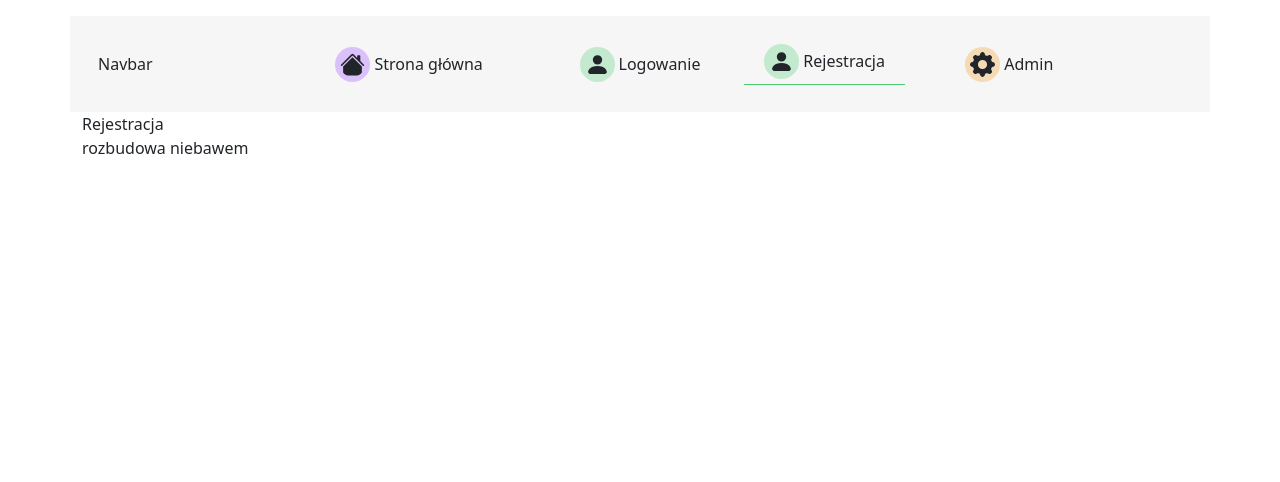
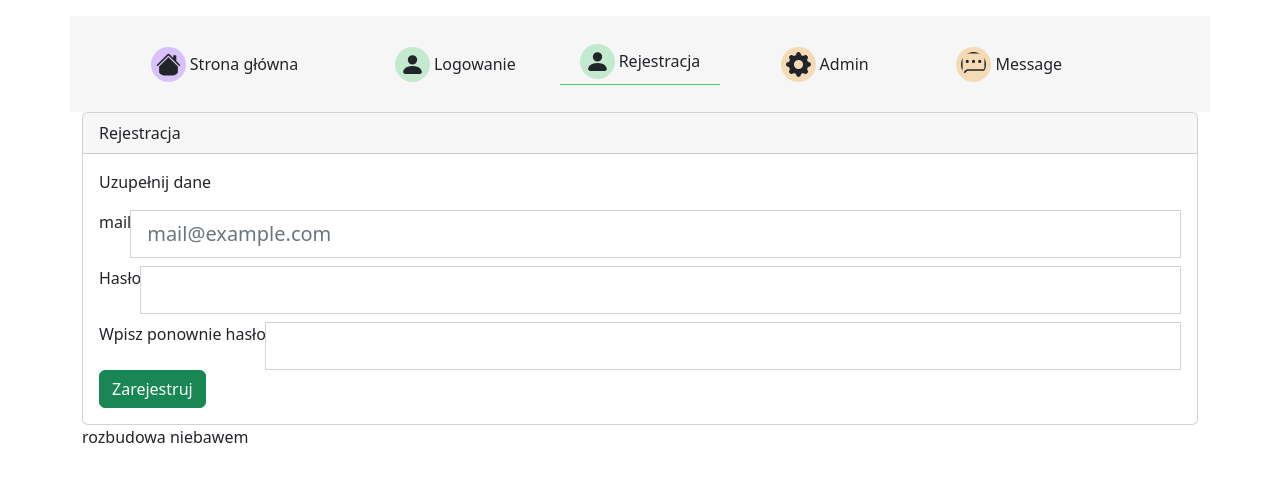
Before and after one commit to DulkowskiM/forum-frontend, a React (Create React App) app: page /register in a window 1280 px wide. Shown: the top 482 px of the page. Built offline with nearby package versions, Linux system fonts and the light colour scheme.

Commit message:
formularze

```diff
--- a/src/App.js
+++ b/src/App.js
@@ -8,15 +8,17 @@ import Layout from './components/Layout/Layout';
 import Menu from './components/Layout/Menu/Menu';
 import Footer from './components/Layout/Footer/Footer';
 import { BrowserRouter as Router, Route, Routes } from 'react-router-dom';
+import Message from './pages/message/Message';
 function App() {
   const menu = <Menu />;
 
   const content = (
     <Routes>
-      <Route path='/' element={<Home />} />
-      <Route path='/login' element={<Login />} />
-      <Route path='/register' element={<Register />} />
-      <Route path='/admin' element={<Admin />} />
+      <Route path="/" element={<Home />} />
+      <Route path="/login" element={<Login />} />
+      <Route path="/register" element={<Register />} />
+      <Route path="/admin" element={<Admin />} />
+      <Route path="/message" element={<Message />} />
     </Routes>
   );
   const footer = <Footer />;
--- a/src/components/Layout/Menu/Icons.js
+++ b/src/components/Layout/Menu/Icons.js
@@ -1,39 +1,53 @@
 export const homeIcon = (
   <svg
-    xmlns='http://www.w3.org/2000/svg'
-    width='27'
-    height='27'
-    fill='currentColor'
+    xmlns="http://www.w3.org/2000/svg"
+    width="27"
+    height="27"
+    fill="currentColor"
     className={`bi bi-house-fill`}
-    viewBox='0 0 16 16'
+    viewBox="0 0 16 16"
   >
-    <path d='M8.707 1.5a1 1 0 0 0-1.414 0L.646 8.146a.5.5 0 0 0 .708.708L8 2.207l6.646 6.647a.5.5 0 0 0 .708-.708L13 5.793V2.5a.5.5 0 0 0-.5-.5h-1a.5.5 0 0 0-.5.5v1.293L8.707 1.5Z' />
-    <path d='m8 3.293 6 6V13.5a1.5 1.5 0 0 1-1.5 1.5h-9A1.5 1.5 0 0 1 2 13.5V9.293l6-6Z' />
+    <path d="M8.707 1.5a1 1 0 0 0-1.414 0L.646 8.146a.5.5 0 0 0 .708.708L8 2.207l6.646 6.647a.5.5 0 0 0 .708-.708L13 5.793V2.5a.5.5 0 0 0-.5-.5h-1a.5.5 0 0 0-.5.5v1.293L8.707 1.5Z" />
+    <path d="m8 3.293 6 6V13.5a1.5 1.5 0 0 1-1.5 1.5h-9A1.5 1.5 0 0 1 2 13.5V9.293l6-6Z" />
   </svg>
 );
 
 export const contractorsIcon = (
   <svg
-    xmlns='http://www.w3.org/2000/svg'
-    width='27'
-    height='27'
-    fill='currentColor'
-    className='bi bi-person-fill'
-    viewBox='0 0 16 16'
+    xmlns="http://www.w3.org/2000/svg"
+    width="27"
+    height="27"
+    fill="currentColor"
+    className="bi bi-person-fill"
+    viewBox="0 0 16 16"
   >
-    <path d='M3 14s-1 0-1-1 1-4 6-4 6 3 6 4-1 1-1 1H3Zm5-6a3 3 0 1 0 0-6 3 3 0 0 0 0 6Z' />
+    <path d="M3 14s-1 0-1-1 1-4 6-4 6 3 6 4-1 1-1 1H3Zm5-6a3 3 0 1 0 0-6 3 3 0 0 0 0 6Z" />
   </svg>
 );
 
 export const settingsIcon = (
   <svg
-    xmlns='http://www.w3.org/2000/svg'
-    width='27'
-    height='27'
-    fill='currentColor'
-    className='bi bi-gear-fill'
-    viewBox='0 0 16 16'
+    xmlns="http://www.w3.org/2000/svg"
+    width="27"
+    height="27"
+    fill="currentColor"
+    className="bi bi-gear-fill"
+    viewBox="0 0 16 16"
   >
-    <path d='M9.405 1.05c-.413-1.4-2.397-1.4-2.81 0l-.1.34a1.464 1.464 0 0 1-2.105.872l-.31-.17c-1.283-.698-2.686.705-1.987 1.987l.169.311c.446.82.023 1.841-.872 2.105l-.34.1c-1.4.413-1.4 2.397 0 2.81l.34.1a1.464 1.464 0 0 1 .872 2.105l-.17.31c-.698 1.283.705 2.686 1.987 1.987l.311-.169a1.464 1.464 0 0 1 2.105.872l.1.34c.413 1.4 2.397 1.4 2.81 0l.1-.34a1.464 1.464 0 0 1 2.105-.872l.31.17c1.283.698 2.686-.705 1.987-1.987l-.169-.311a1.464 1.464 0 0 1 .872-2.105l.34-.1c1.4-.413 1.4-2.397 0-2.81l-.34-.1a1.464 1.464 0 0 1-.872-2.105l.17-.31c.698-1.283-.705-2.686-1.987-1.987l-.311.169a1.464 1.464 0 0 1-2.105-.872l-.1-.34zM8 10.93a2.929 2.929 0 1 1 0-5.86 2.929 2.929 0 0 1 0 5.858z' />
+    <path d="M9.405 1.05c-.413-1.4-2.397-1.4-2.81 0l-.1.34a1.464 1.464 0 0 1-2.105.872l-.31-.17c-1.283-.698-2.686.705-1.987 1.987l.169.311c.446.82.023 1.841-.872 2.105l-.34.1c-1.4.413-1.4 2.397 0 2.81l.34.1a1.464 1.464 0 0 1 .872 2.105l-.17.31c-.698 1.283.705 2.686 1.987 1.987l.311-.169a1.464 1.464 0 0 1 2.105.872l.1.34c.413 1.4 2.397 1.4 2.81 0l.1-.34a1.464 1.464 0 0 1 2.105-.872l.31.17c1.283.698 2.686-.705 1.987-1.987l-.169-.311a1.464 1.464 0 0 1 .872-2.105l.34-.1c1.4-.413 1.4-2.397 0-2.81l-.34-.1a1.464 1.464 0 0 1-.872-2.105l.17-.31c.698-1.283-.705-2.686-1.987-1.987l-.311.169a1.464 1.464 0 0 1-2.105-.872l-.1-.34zM8 10.93a2.929 2.929 0 1 1 0-5.86 2.929 2.929 0 0 1 0 5.858z" />
   </svg>
 );
+
+export const messageIcon = (
+  <svg
+    xmlns="http://www.w3.org/2000/svg"
+    width="27"
+    height="27"
+    fill="currentColor"
+    class="bi bi-chat-left-dots"
+    viewBox="0 0 16 16"
+  >
+    <path d="M14 1a1 1 0 0 1 1 1v8a1 1 0 0 1-1 1H4.414A2 2 0 0 0 3 11.586l-2 2V2a1 1 0 0 1 1-1h12zM2 0a2 2 0 0 0-2 2v12.793a.5.5 0 0 0 .854.353l2.853-2.853A1 1 0 0 1 4.414 12H14a2 2 0 0 0 2-2V2a2 2 0 0 0-2-2H2z" />
+    <path d="M5 6a1 1 0 1 1-2 0 1 1 0 0 1 2 0zm4 0a1 1 0 1 1-2 0 1 1 0 0 1 2 0zm4 0a1 1 0 1 1-2 0 1 1 0 0 1 2 0z" />
+  </svg>
+);
--- a/src/components/Layout/Menu/Menu.js
+++ b/src/components/Layout/Menu/Menu.js
@@ -1,31 +1,35 @@
 import styles from './Menu.module.css';
 import MenuLink from './MenuLink/MenuLink';
-import { homeIcon, contractorsIcon, settingsIcon } from './Icons';
+import { homeIcon, contractorsIcon, settingsIcon, messageIcon } from './Icons';
 
 export default function Menu() {
   return (
     <div
       className={`d-none d-md-flex row ps-3 pe-3 ${styles.main} align-items-center`}
     >
-      <div className='col-4 col-lg-2'>Navbar</div>
-      <div className='col-4 col-lg-3'>
-        <MenuLink color='#9747FF' label='Strona główna' to='/'>
+      <div className="col-4 col-lg-3">
+        <MenuLink color="#9747FF" label="Strona główna" to="/">
           {homeIcon}
         </MenuLink>
       </div>
-      <div className='col-4 col-lg-2'>
-        <MenuLink color='#4ECB71' label='Logowanie' to='/login'>
+      <div className="col-4 col-lg-2">
+        <MenuLink color="#4ECB71" label="Logowanie" to="/login">
           {contractorsIcon}
         </MenuLink>
       </div>
-      <div className='col-4 col-lg-2'>
-        <MenuLink color='#4ECB71' label='Rejestracja' to='/register'>
+      <div className="col-4 col-lg-2">
+        <MenuLink color="#4ECB71" label="Rejestracja" to="/register">
           {contractorsIcon}
         </MenuLink>
       </div>
-      <div className='d-none d-lg-block col-3 col-lg-2'>
-        <MenuLink color='#EE9C22' label='Admin' to='/admin'>
+      <div className="d-none d-lg-block col-3 col-lg-2">
+        <MenuLink color="#EE9C22" label="Admin" to="/admin">
           {settingsIcon}
+        </MenuLink>
+      </div>
+      <div className="d-none d-lg-block col-3 col-lg-2">
+        <MenuLink color="#EE9C22" label="Message" to="/message">
+          {messageIcon}
         </MenuLink>
       </div>
     </div>
--- /dev/null
+++ b/src/components/UI/form/InputEmail.js
@@ -0,0 +1,26 @@
+import React, { useId } from 'react';
+
+function InputEmail(props) {
+  const id = useId();
+  const className = props.className;
+  return (
+    <div className={`input-group input-group-lg ${className}`}>
+      {props.label ? <label>{props.label}</label> : null}
+      <input
+        type="email"
+        className={`form-control ${
+          props.error && props.showError ? 'is-invalid' : ''
+        } ${!props.error && props.value !== '' ? 'is-valid' : ''}`}
+        aria-label={`email-input-${id}`}
+        aria-describedby={`email-input-${id}`}
+        placeholder={props.placeHolder}
+        value={props.value}
+        autoComplete="email"
+        onChange={(e) => props.onChange(e.target.value)}
+      />
+      <div className="invalid-feedback">{props.error}</div>
+    </div>
+  );
+}
+
+export default InputEmail;
--- /dev/null
+++ b/src/components/UI/form/InputPassword.js
@@ -0,0 +1,26 @@
+import React, { useId } from 'react';
+export default function InputPassword(props) {
+  const id = useId();
+
+  const className = props.className || 'mt-2';
+
+  return (
+    <div className={`input-group input-group-lg ${className}`}>
+      {props.label ? <label>{props.label}</label> : null}
+      <input
+        type="password"
+        className={`form-control ${
+          props.error && props.showError ? 'is-invalid' : ''
+        } ${!props.error && props.value !== '' ? 'is-valid' : ''}`}
+        aria-label={`password-input-${id}`}
+        aria-describedby={`password-input-${id}`}
+        value={props.value}
+        autoComplete="new-password"
+        onChange={(e) => props.onChange(e.target.value)}
+      />
+      <div className="invalid-feedback">{props.error}</div>
+    </div>
+  );
+}
+
+///edit
--- a/src/pages/login/Login.js
+++ b/src/pages/login/Login.js
@@ -1,7 +1,78 @@
-import React from 'react'
+import React, { useState } from 'react';
+import InputEmail from '../../components/UI/form/InputEmail';
+import InputPassword from '../../components/UI/form/InputPassword';
+export default function Login(props) {
+  const [loading, setLoading] = useState(false);
+  const [form, setForm] = useState({
+    nick: {
+      value: '',
+      error: '',
+      showError: false,
+      rules: ['requierd', { rule: 'nick' }],
+    },
+    email: {
+      value: '',
+      error: '',
+      showError: false,
+      rules: ['requierd', { rule: 'email' }],
+    },
+    password: {
+      value: '',
+      error: '',
+      showError: false,
+      rules: ['requierd', { rule: 'password' }],
+    },
+  });
+  const submit = (e) => {
+    e.preventDefault();
+    setLoading(true);
 
-export default function Login() {
+    setTimeout(() => {
+      setLoading(false);
+    }, 500);
+  };
+
+  const changeHandler = (value, fieldName) => {
+    // const error = validate(form[fieldName].rules, value);
+
+    setForm({
+      ...form,
+      [fieldName]: {
+        ...form[fieldName],
+        value,
+        showError: true,
+        error: '',
+      },
+    });
+  };
+
   return (
-    <div>Logowanie</div>
-  )
+    <div className="card">
+      <div className="card-header">Rejestracja</div>
+      <div className="card-body">
+        <p className="text">Uzupełnij dane</p>
+
+        <form onSubmit={submit}>
+          <InputEmail
+            label="mail"
+            placeHolder="mail@example.com"
+            value={form.email.value}
+            onChange={(value) => changeHandler(value, 'email')}
+            error={form.email.error}
+            showError={form.email.showError}
+          />
+
+          <InputPassword
+            label="Hasło"
+            value={form.password.value}
+            onChange={(value) => changeHandler(value, 'password')}
+            error={form.password.error}
+            showError={form.password.showError}
+          />
+
+          <button className="btn btn-success">Zarejestruj</button>
+        </form>
+      </div>
+    </div>
+  );
 }
--- /dev/null
+++ b/src/pages/message/Message.js
@@ -0,0 +1,5 @@
+import React from 'react';
+
+export default function Message() {
+  return <div>Działam dalej...</div>;
+}
--- a/src/pages/register/Register.js
+++ b/src/pages/register/Register.js
@@ -1,7 +1,85 @@
-import React from 'react'
+import React, { useState } from 'react';
+import InputEmail from '../../components/UI/form/InputEmail';
+import InputPassword from '../../components/UI/form/InputPassword';
+//import LoadingButton from
+export default function Register(props) {
+  const [loading, setLoading] = useState(false);
+  const [form, setForm] = useState({
+    nick: {
+      value: '',
+      error: '',
+      showError: false,
+      rules: ['requierd', { rule: 'nick' }],
+    },
+    email: {
+      value: '',
+      error: '',
+      showError: false,
+      rules: ['requierd', { rule: 'email' }],
+    },
+    password: {
+      value: '',
+      error: '',
+      showError: false,
+      rules: ['requierd', { rule: 'password' }],
+    },
+  });
+  const submit = (e) => {
+    e.preventDefault();
+    setLoading(true);
 
-export default function Register() {
+    setTimeout(() => {
+      setLoading(false);
+    }, 500);
+  };
+
+  const changeHandler = (value, fieldName) => {
+    // const error = validate(form[fieldName].rules, value);
+
+    setForm({
+      ...form,
+      [fieldName]: {
+        ...form[fieldName],
+        value,
+        showError: true,
+        error: '',
+      },
+    });
+  };
+
   return (
-    <div>Rejestracja</div>
-  )
+    <div className="card">
+      <div className="card-header">Rejestracja</div>
+      <div className="card-body">
+        <p className="text">Uzupełnij dane</p>
+
+        <form onSubmit={submit}>
+          <InputEmail
+            label="mail"
+            placeHolder="mail@example.com"
+            value={form.email.value}
+            onChange={(value) => changeHandler(value, 'email')}
+            error={form.email.error}
+            showError={form.email.showError}
+          />
+
+          <InputPassword
+            label="Hasło"
+            value={form.password.value}
+            onChange={(value) => changeHandler(value, 'password')}
+            error={form.password.error}
+            showError={form.password.showError}
+          />
+          <InputPassword
+            label="Wpisz ponownie hasło"
+            value={form.password.value}
+            onChange={(value) => changeHandler(value, 'password')}
+            error={form.password.error}
+            showError={form.password.showError}
+          />
+          <button className="btn btn-success">Zarejestruj</button>
+        </form>
+      </div>
+    </div>
+  );
 }
```
Also changed, not shown: src/pages/home/Home.js (+12 -0 lines), src/components/Helpers/Validation/Validation.js (added).
